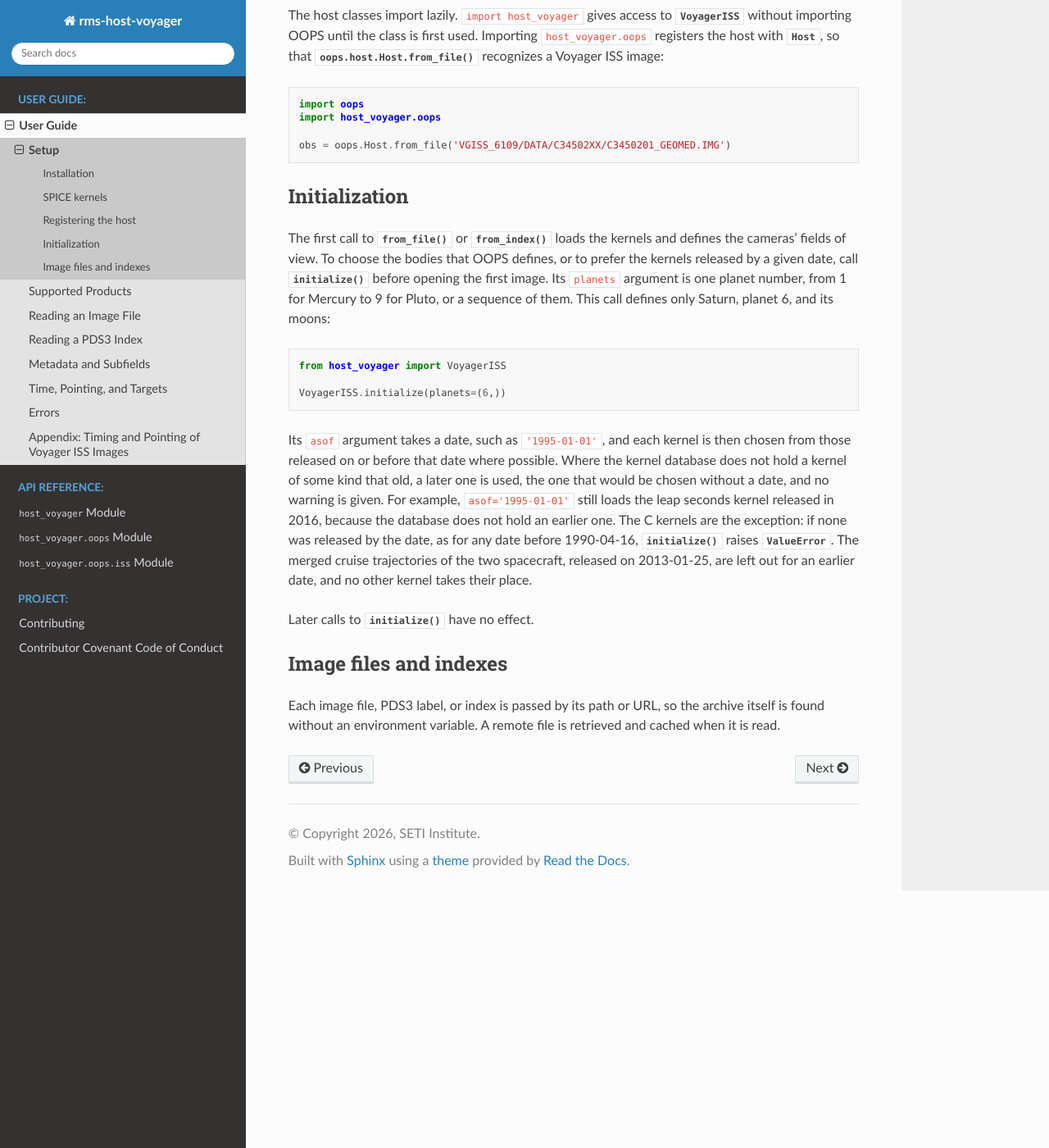
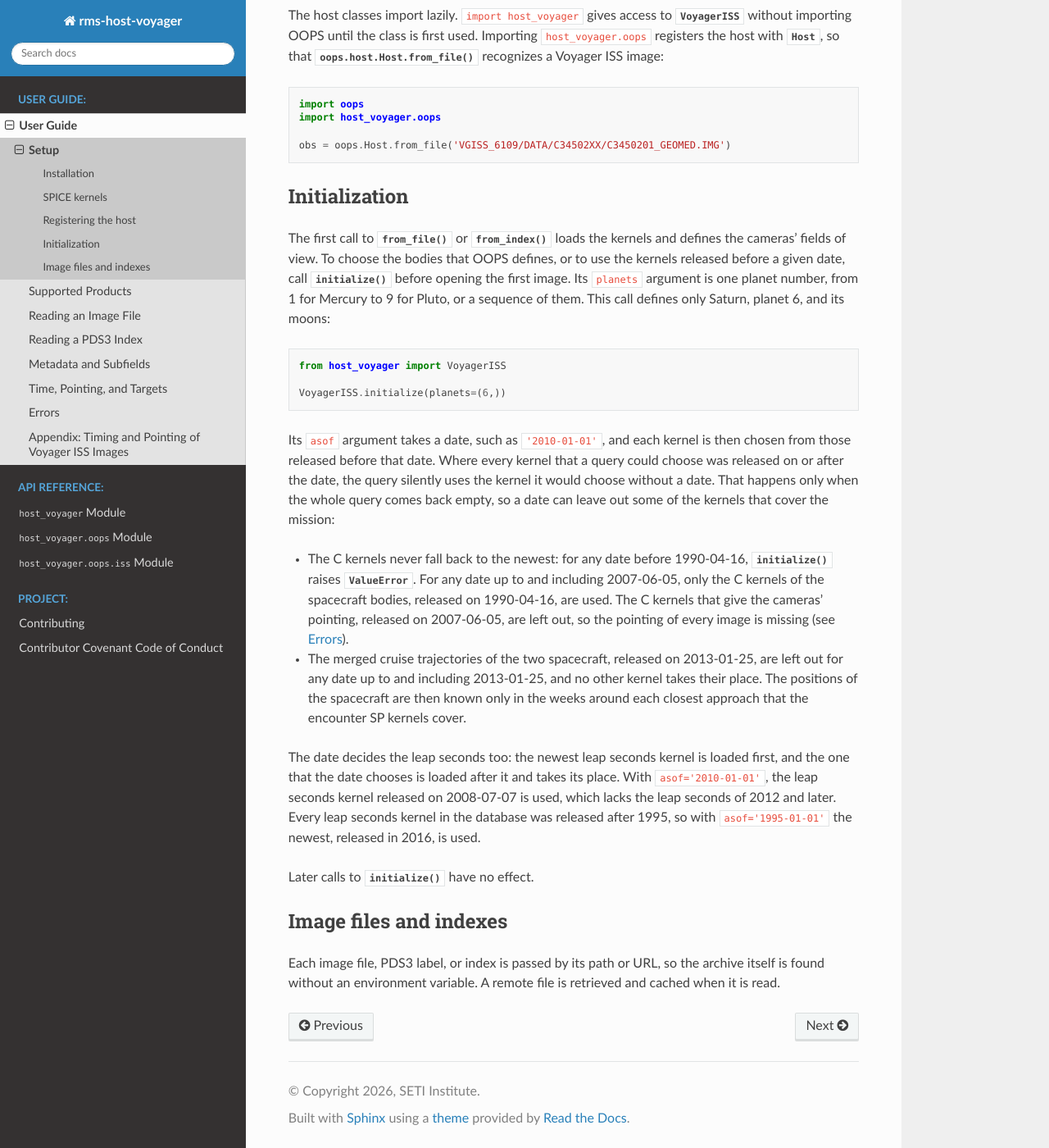
Before and after one commit to SETI/rms-host-voyager, a Sphinx documentation site: the page built from docs/user_guide/user_guide_setup.rst, in a window 1280 px wide and 1400 px high, scrolled down 1143 px. Shown: the whole window at 82% size. Built offline with Sphinx 7.4.7 and the Read the Docs theme 3.1.0, drawn with Linux system fonts in a browser that asks for light colours.

Commit message:
State the asof and row_dicts behavior exactly
Every database call receives the date as YYYY-MM-DDT00:00:00, and
spicedb keeps the kernels whose RELEASE_DATE is at most that string, so
the kernels used are those released before the date. The docs said "on
or before". A query falls back to the newest kernel only when every
kernel it could choose was released on or after the date. So for any
date up to and including 2007-06-05, only the C kernels of the
spacecraft bodies, released 1990-04-16, are used, and every image lacks
its camera pointing (checked on C3450201_GEOMED with asof='1995-01-01').
The cruise SPKs, released 2013-01-25T16:12, are left out for any date up
to and including 2013-01-25, which leaves the spacecraft positions only
inside the encounter SPKs' windows.

The undated leap seconds load is followed by the dated one in
define_solar_system(), which takes its place, so the date decides the
leap seconds: asof='2010-01-01' gives naif0009, without the 2012 leap
second. The setup chapter, the initialize() and load_instruments()
docstrings, and a comment at the undated load now say so.

An invalid pds3_options is checked only when a PDS3 label file is
parsed, so not for a given label, given rows, a VICAR file, or a parsed
label passed to from_file(); the Raises sections and the errors
chapter say so. "Reads neither label" phrasing is rewritten.

(Cherry-picked from 727e130. Its from_index() pds3_options wording is
left out, because the host branch already states the call-time rule of
the rms-oops branch head.)

Co-Authored-By: Claude Opus 5.5 <noreply@anthropic.com>
Claude-Session: https://claude.ai/code/session_01RG3ZiBNx376YVT9xgP1ET9

```diff
--- a/docs/user_guide/user_guide_index.rst
+++ b/docs/user_guide/user_guide_index.rst
@@ -82,7 +82,7 @@ Other arguments
 ``row_dicts``
     The rows themselves, one dictionary per row, already merged with the supplement, if
     the tables have already been read. Any iterable works, a generator included. The
-    rows are used as they are, and neither the tables nor their labels are read, so the
+    rows are used as they are, and the tables and their labels are left unread, so the
     checks that need a label are skipped: the labels need not exist, the index is not
     checked to be a Voyager ISS index, and ``pds3_options`` is not checked. The name of
     the index is still checked when ``supplement`` is left at its default, and ``filter``
--- a/docs/user_guide/user_guide_setup.rst
+++ b/docs/user_guide/user_guide_setup.rst
@@ -68,8 +68,8 @@ Initialization
 
 The first call to :meth:`~host_voyager.oops.iss.VoyagerISS.from_file` or
 :meth:`~host_voyager.oops.iss.VoyagerISS.from_index` loads the kernels and defines the
-cameras' fields of view. To choose the bodies that OOPS defines, or to prefer the
-kernels released by a given date, call
+cameras' fields of view. To choose the bodies that OOPS defines, or to use the kernels
+released before a given date, call
 :meth:`~host_voyager.oops.iss.VoyagerISS.initialize` before opening the first image.
 Its ``planets`` argument is one planet number, from 1 for Mercury to 9 for Pluto, or a
 sequence of them. This call defines only Saturn, planet 6, and its moons:
@@ -80,16 +80,29 @@ sequence of them. This call defines only Saturn, planet 6, and its moons:
 
    VoyagerISS.initialize(planets=(6,))
 
-Its ``asof`` argument takes a date, such as ``'1995-01-01'``, and each kernel is then
-chosen from those released on or before that date where possible. Where the kernel
-database does not hold a kernel of some kind that old, a later one is used, the one that
-would be chosen without a date, and no warning is given. For example,
-``asof='1995-01-01'`` still loads the leap seconds kernel released in 2016, because the
-database does not hold an earlier one. The C kernels are the exception: if none was
-released by the date, as for any date before 1990-04-16,
-:meth:`~host_voyager.oops.iss.VoyagerISS.initialize` raises :exc:`ValueError`. The
-merged cruise trajectories of the two spacecraft, released on 2013-01-25, are left out
-for an earlier date, and no other kernel takes their place.
+Its ``asof`` argument takes a date, such as ``'2010-01-01'``, and each kernel is then
+chosen from those released before that date. Where every kernel that a query could
+choose was released on or after the date, the query silently uses the kernel it would
+choose without a date. That happens only when the whole query comes back empty, so a
+date can leave out some of the kernels that cover the mission:
+
+- The C kernels never fall back to the newest: for any date before 1990-04-16,
+  :meth:`~host_voyager.oops.iss.VoyagerISS.initialize` raises :exc:`ValueError`. For
+  any date up to and including 2007-06-05, only the C kernels of the spacecraft
+  bodies, released on 1990-04-16, are used. The C kernels that give the cameras'
+  pointing, released on 2007-06-05, are left out, so the pointing of every image is
+  missing (see :doc:`user_guide_errors`).
+- The merged cruise trajectories of the two spacecraft, released on 2013-01-25, are left
+  out for any date up to and including 2013-01-25, and no other kernel takes their
+  place. The positions of the spacecraft are then known only in the weeks around each
+  closest approach that the encounter SP kernels cover.
+
+The date decides the leap seconds too: the newest leap seconds kernel is loaded first,
+and the one that the date chooses is loaded after it and takes its place. With
+``asof='2010-01-01'``, the leap seconds kernel released on 2008-07-07 is used, which
+lacks the leap seconds of 2012 and later. Every leap seconds kernel in the database was
+released after 1995, so with ``asof='1995-01-01'`` the newest, released in 2016, is
+used.
 
 Later calls to :meth:`~host_voyager.oops.iss.VoyagerISS.initialize` have no effect.
 
```
Also changed, not shown: docs/user_guide/user_guide_errors.rst (+4 -3 lines), 4 other files.
